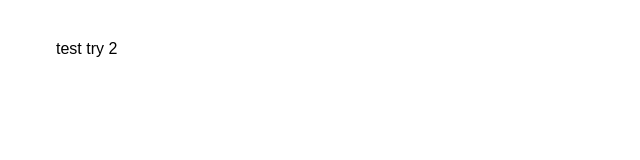
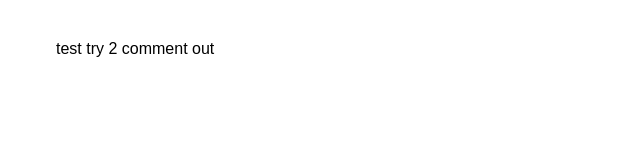
Before and after one commit to edwardtanguay/test88962, a plain HTML site: page index.html in a window 1280 px wide. Shown: the whole page, without its empty margins (0-640 px from the left). Drawn offline with Linux system fonts and the light colour scheme.

Commit message:
comment out

```diff
--- a/index.html
+++ b/index.html
@@ -7,11 +7,11 @@
     <meta name="viewport" content="width=device-width, initial-scale=1.0">
     <link rel="stylesheet" href="src/css/main.css">
     <title>Info Site</title>
-    <!-- <script src="src/main.js" type="module" defer></script> -->
+
 </head>
 
 <body>
-    <p>test try 2</p>
+    <p>test try 2 comment out</p>
     <div id="app"></div>
 </body>
 
```
